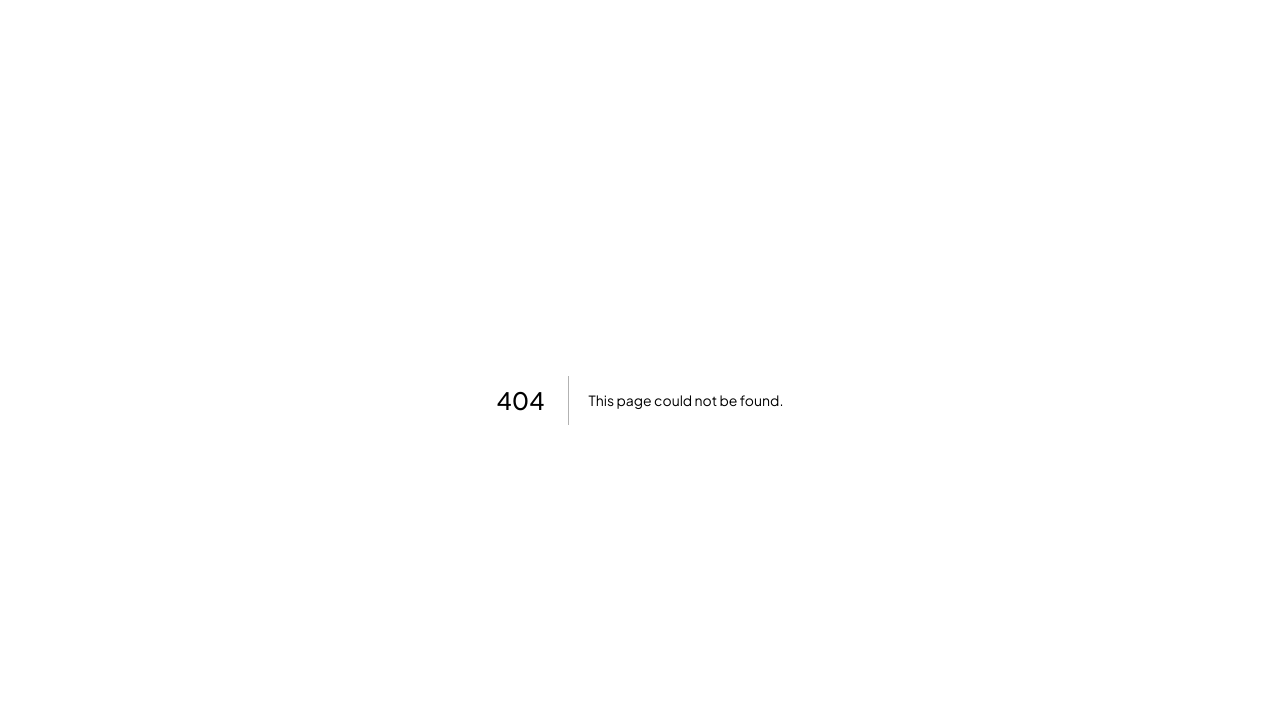
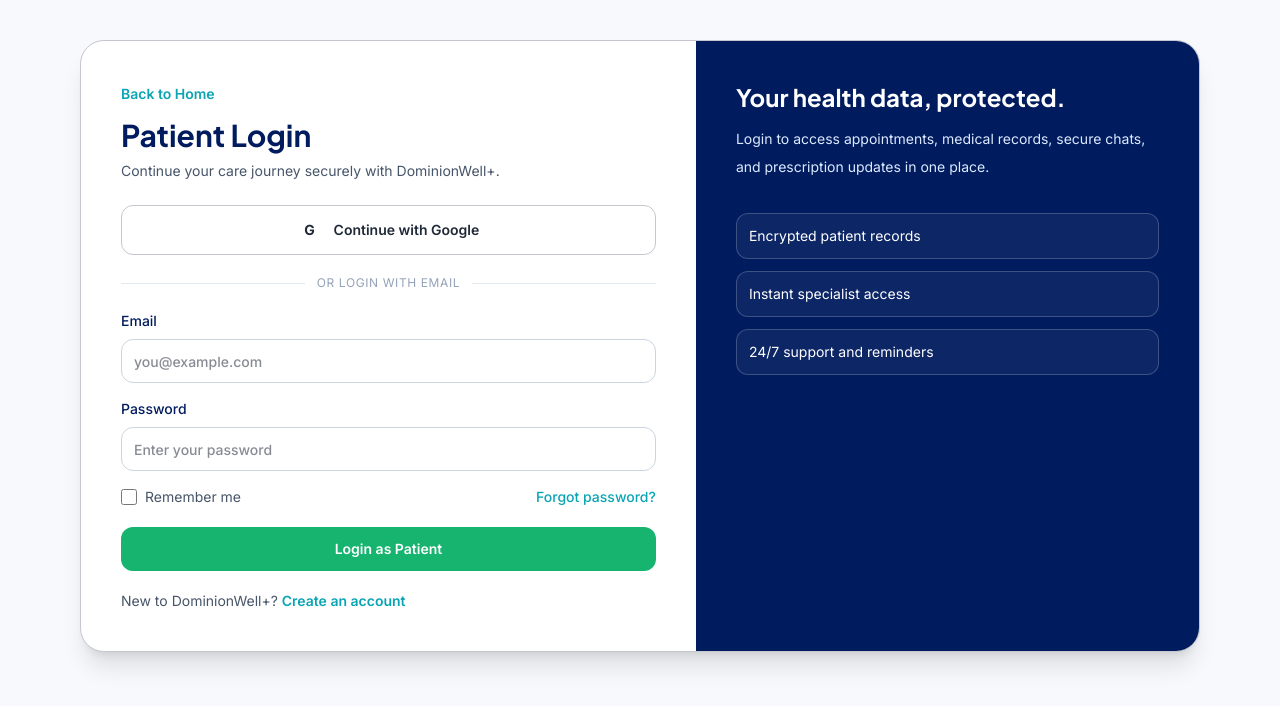
Before and after one commit to OriVoxTech/dominionwell, a Next.js app: page /login/patient in a window 1280 px wide. Before the commit this address had no page. Shown: the top 706 px of the page. Built offline with nearby package versions, Linux system fonts and the light colour scheme.

Commit message:
login patient screen

```diff
--- a/app/about/page.tsx
+++ b/app/about/page.tsx
@@ -1,4 +1,5 @@
 import Link from "next/link";
+import SignInModal from "../../components/sign-in-modal";
 
 export default function AboutPage() {
   return (
@@ -25,9 +26,7 @@
         </div>
 
         <div className="flex items-center gap-4">
-          <button className="px-4 py-2 text-sm text-[#16b46f]" type="button">
-            Sign In
-          </button>
+          <SignInModal className="px-4 py-2 text-sm text-[#16b46f]" />
           <button className="rounded-lg bg-[#16b46f] px-4 py-2 text-sm font-medium text-white" type="button">
             Register
           </button>
--- /dev/null
+++ b/app/login/consultant/page.tsx
@@ -0,0 +1,20 @@
+import Link from "next/link";
+
+export default function ConsultantLoginPage() {
+  return (
+    <main className="min-h-screen grid place-items-center bg-[#f7f9fc] p-6">
+      <div className="w-full max-w-lg rounded-2xl border border-[#c6c6cf] bg-white p-8 text-center">
+        <h1 className="text-3xl font-bold text-[#001b5e]">Consultant Login</h1>
+        <p className="mt-3 text-sm text-[#475569]">
+          Consultant authentication screen is being prepared.
+        </p>
+        <Link
+          href="/login/patient"
+          className="mt-6 inline-flex rounded-xl bg-[#16b46f] px-4 py-2 text-sm font-semibold text-white"
+        >
+          Go to Patient Login
+        </Link>
+      </div>
+    </main>
+  );
+}
--- /dev/null
+++ b/app/login/patient/page.tsx
@@ -0,0 +1,105 @@
+import Link from "next/link";
+
+export default function PatientLoginPage() {
+  return (
+    <main className="min-h-screen bg-[#f7f9fc] px-4 py-10 md:px-8">
+      <div className="mx-auto w-full max-w-[1120px] overflow-hidden rounded-3xl border border-[#c6c6cf] bg-white shadow-xl md:grid md:grid-cols-[1.1fr_0.9fr]">
+        <section className="p-6 md:p-10">
+          <Link href="/" className="text-sm font-semibold text-[#0aa4b4]">
+            Back to Home
+          </Link>
+          <h1 className="mt-3 text-3xl font-bold text-[#001b5e]">
+            Patient Login
+          </h1>
+          <p className="mt-2 text-sm text-[#475569]">
+            Continue your care journey securely with DominionWell+.
+          </p>
+
+          <button
+            type="button"
+            className="mt-6 flex w-full items-center justify-center gap-3 rounded-xl border border-[#c6c6cf] px-4 py-3 text-sm font-semibold text-[#1f2937] hover:bg-[#f8fafc]"
+          >
+            <span
+              className="grid h-6 w-6 place-items-center rounded-full bg-white text-sm font-bold"
+              aria-hidden="true"
+            >
+              G
+            </span>
+            Continue with Google
+          </button>
+
+          <div className="my-5 flex items-center gap-3 text-xs uppercase tracking-wider text-[#94a3b8]">
+            <span className="h-px flex-1 bg-[#e2e8f0]" />
+            <span>Or login with email</span>
+            <span className="h-px flex-1 bg-[#e2e8f0]" />
+          </div>
+
+          <form className="grid gap-4" action="#" method="post">
+            <label className="grid gap-2 text-sm font-medium text-[#001b5e]">
+              Email
+              <input
+                type="email"
+                required
+                placeholder="you@example.com"
+                className="h-11 rounded-xl border border-[#cbd5e1] px-3 text-sm text-[#0f172a] outline-none focus:border-[#0aa4b4]"
+              />
+            </label>
+
+            <label className="grid gap-2 text-sm font-medium text-[#001b5e]">
+              Password
+              <input
+                type="password"
+                required
+                placeholder="Enter your password"
+                className="h-11 rounded-xl border border-[#cbd5e1] px-3 text-sm text-[#0f172a] outline-none focus:border-[#0aa4b4]"
+              />
+            </label>
+
+            <div className="flex items-center justify-between gap-3 text-sm">
+              <label className="inline-flex items-center gap-2 text-[#475569]">
+                <input type="checkbox" className="h-4 w-4 accent-[#16b46f]" />
+                Remember me
+              </label>
+              <a href="#" className="font-medium text-[#0aa4b4]">
+                Forgot password?
+              </a>
+            </div>
+
+            <button
+              type="submit"
+              className="mt-1 h-11 rounded-xl bg-[#16b46f] text-sm font-semibold text-white hover:brightness-95"
+            >
+              Login as Patient
+            </button>
+          </form>
+
+          <p className="mt-5 text-sm text-[#475569]">
+            New to DominionWell+?{" "}
+            <a href="#" className="font-semibold text-[#0aa4b4]">
+              Create an account
+            </a>
+          </p>
+        </section>
+
+        <aside className="hidden bg-[#001b5e] p-10 text-white md:block">
+          <h2 className="text-2xl font-bold">Your health data, protected.</h2>
+          <p className="mt-3 text-sm leading-7 text-[#dbeafe]">
+            Login to access appointments, medical records, secure chats, and prescription updates in one place.
+          </p>
+
+          <div className="mt-8 grid gap-3 text-sm">
+            <div className="rounded-xl border border-white/20 bg-white/5 p-3">
+              Encrypted patient records
+            </div>
+            <div className="rounded-xl border border-white/20 bg-white/5 p-3">
+              Instant specialist access
+            </div>
+            <div className="rounded-xl border border-white/20 bg-white/5 p-3">
+              24/7 support and reminders
+            </div>
+          </div>
+        </aside>
+      </div>
+    </main>
+  );
+}
--- a/app/page.tsx
+++ b/app/page.tsx
@@ -1,4 +1,5 @@
 import Link from "next/link";
+import SignInModal from "../components/sign-in-modal";
 
 export default function Home() {
   return (
@@ -25,9 +26,7 @@
         </nav>
 
         <div className="flex items-center gap-3">
-          <button className="text-sm text-[#45464e] hover:text-[#16b46f]" type="button">
-            Sign In
-          </button>
+          <SignInModal className="text-sm text-[#45464e] hover:text-[#16b46f]" />
           <button className="rounded-lg bg-[#16b46f] px-4 py-2 text-sm font-semibold text-white" type="button">
             Register
           </button>
--- /dev/null
+++ b/components/sign-in-modal.tsx
@@ -0,0 +1,89 @@
+"use client";
+
+import Link from "next/link";
+import { useEffect, useState } from "react";
+import { createPortal } from "react-dom";
+
+type SignInModalProps = {
+  className?: string;
+};
+
+export default function SignInModal({ className }: SignInModalProps) {
+  const [open, setOpen] = useState(false);
+  const canUseDOM = typeof window !== "undefined";
+
+  useEffect(() => {
+    if (!open) return;
+
+    const onKeyDown = (event: KeyboardEvent) => {
+      if (event.key === "Escape") {
+        setOpen(false);
+      }
+    };
+
+    window.addEventListener("keydown", onKeyDown);
+    return () => window.removeEventListener("keydown", onKeyDown);
+  }, [open]);
+
+  return (
+    <>
+      <button className={className} type="button" onClick={() => setOpen(true)}>
+        Sign In
+      </button>
+
+      {canUseDOM && open
+        ? createPortal(
+            <div
+              className="fixed inset-0 z-[1000] flex items-center justify-center bg-[#001b5e]/45 px-4"
+              role="dialog"
+              aria-modal="true"
+              aria-label="Login options"
+              onClick={() => setOpen(false)}
+            >
+              <div
+                className="w-full max-w-md rounded-2xl border border-[#c6c6cf] bg-white p-6 shadow-2xl"
+                onClick={(event) => event.stopPropagation()}
+              >
+                <div className="mb-5 flex items-start justify-between gap-3">
+                  <div>
+                    <p className="text-xs font-semibold uppercase tracking-wider text-[#0aa4b4]">
+                      Sign In
+                    </p>
+                    <h2 className="mt-1 text-1xl font-bold text-[#001b5e]">
+                      Choose account type
+                    </h2>
+                  </div>
+                  <button
+                    className="rounded-full px-2 py-1 text-xl leading-none text-[#64748b] hover:bg-[#f3f4f6]"
+                    type="button"
+                    aria-label="Close"
+                    onClick={() => setOpen(false)}
+                  >
+                    x
+                  </button>
+                </div>
+
+                <div className="grid gap-3">
+                  <Link
+                    href="/login/patient"
+                    className="rounded-xl border border-[#16b46f] bg-[#16b46f] px-4 py-3 text-center text-sm font-semibold text-white"
+                    onClick={() => setOpen(false)}
+                  >
+                    Login as Patient
+                  </Link>
+                  <Link
+                    href="/login/consultant"
+                    className="rounded-xl border border-[#001b5e] px-4 py-3 text-center text-sm font-semibold text-[#001b5e]"
+                    onClick={() => setOpen(false)}
+                  >
+                    Login as Consultant
+                  </Link>
+                </div>
+              </div>
+            </div>,
+            document.body,
+          )
+        : null}
+    </>
+  );
+}
```
